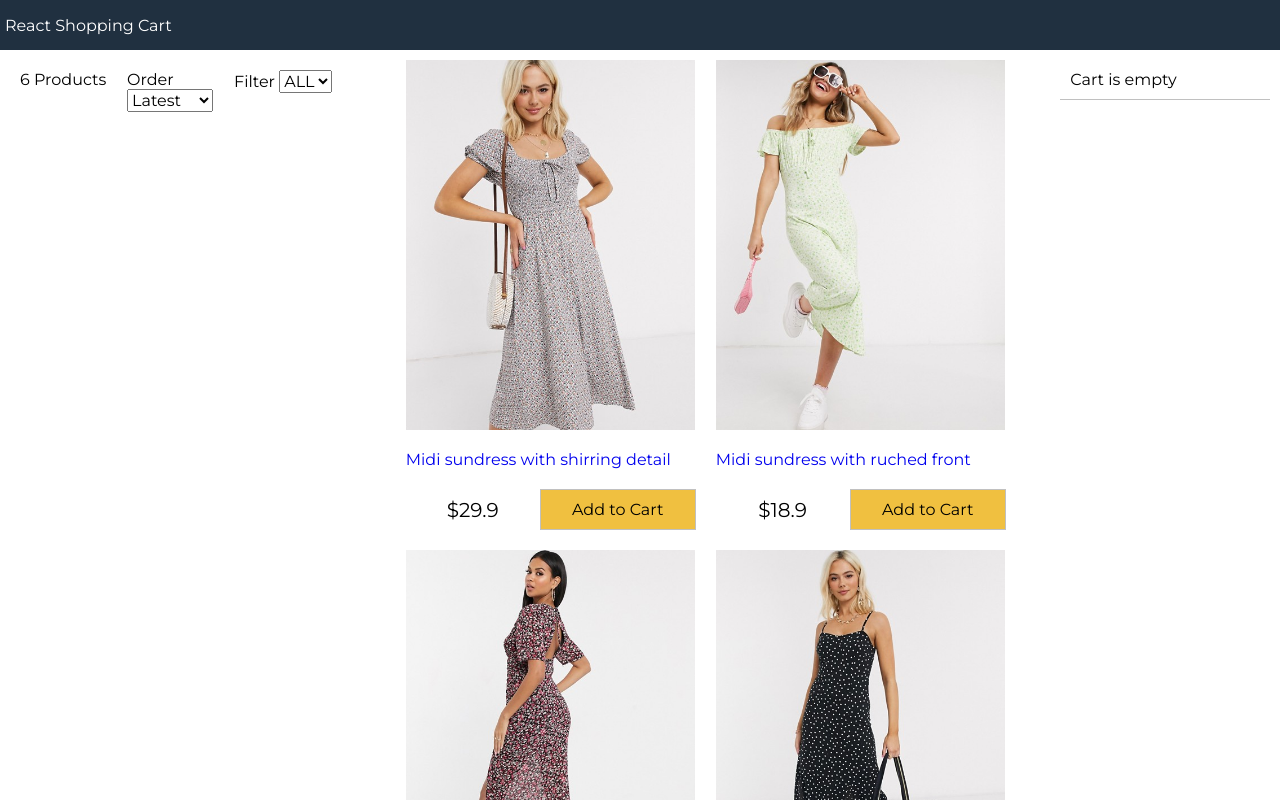
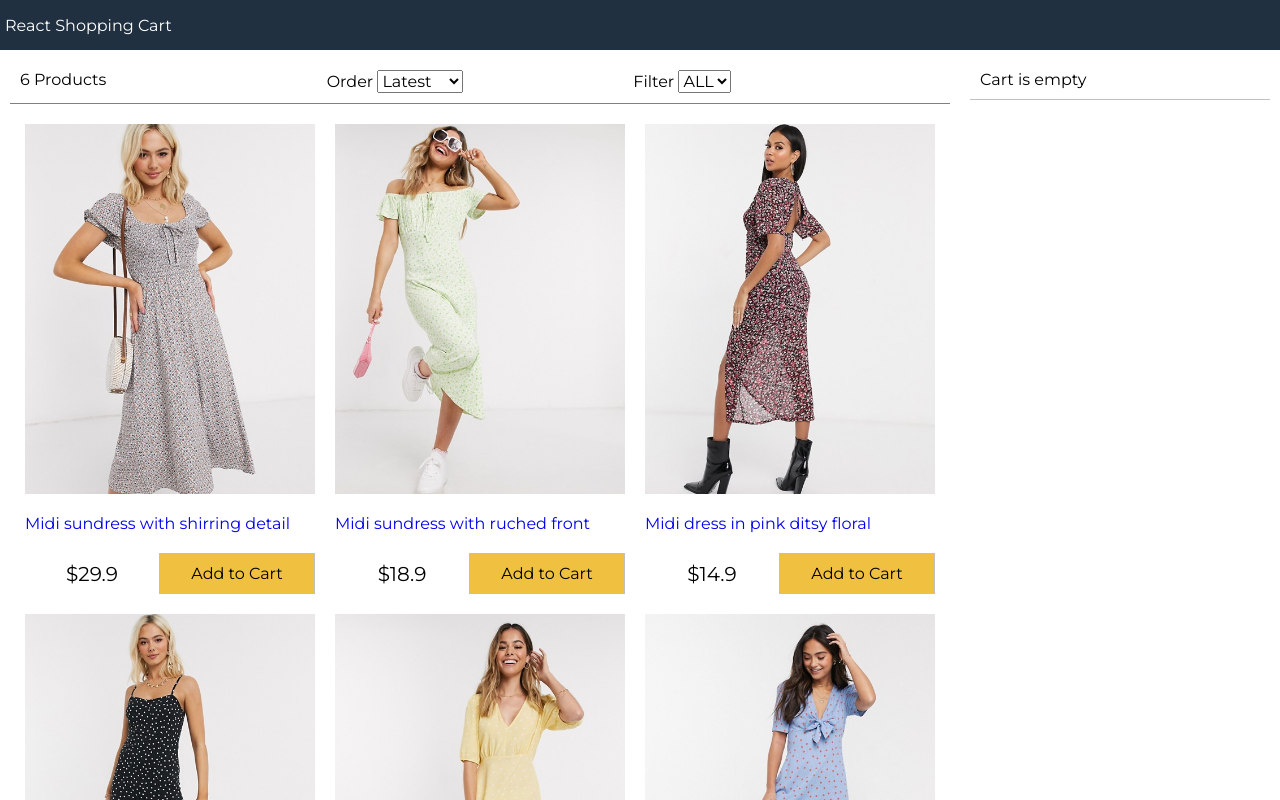
Before and after one commit to hayley0918/react-shopping-cart, a React (Create React App) app: page / in a window 1280 px wide. Shown: the top 800 px of the page. Built offline with nearby package versions, Linux system fonts and the light colour scheme.

Commit message:
fix the filter component css bug

```diff
--- a/src/App.js
+++ b/src/App.js
@@ -87,6 +87,7 @@ class App extends React.Component {
         </header>
         <main>
           <div className="content">
+            <div className="main">
               <Filter
               count={this.state.products.length}
               size={this.props.size}
@@ -94,7 +95,6 @@ class App extends React.Component {
               filterProducts={this.filterProducts}
               sortProducts={this.sortProducts}
               ></Filter>
-            <div className="main">
               <Products
               products={this.state.products}
               addToCart={this.addToCart}
```
Also changed, not shown: 1 other file (tests, documents, lock files or other folders). Lines whose indentation alone changed are shown as unchanged.
